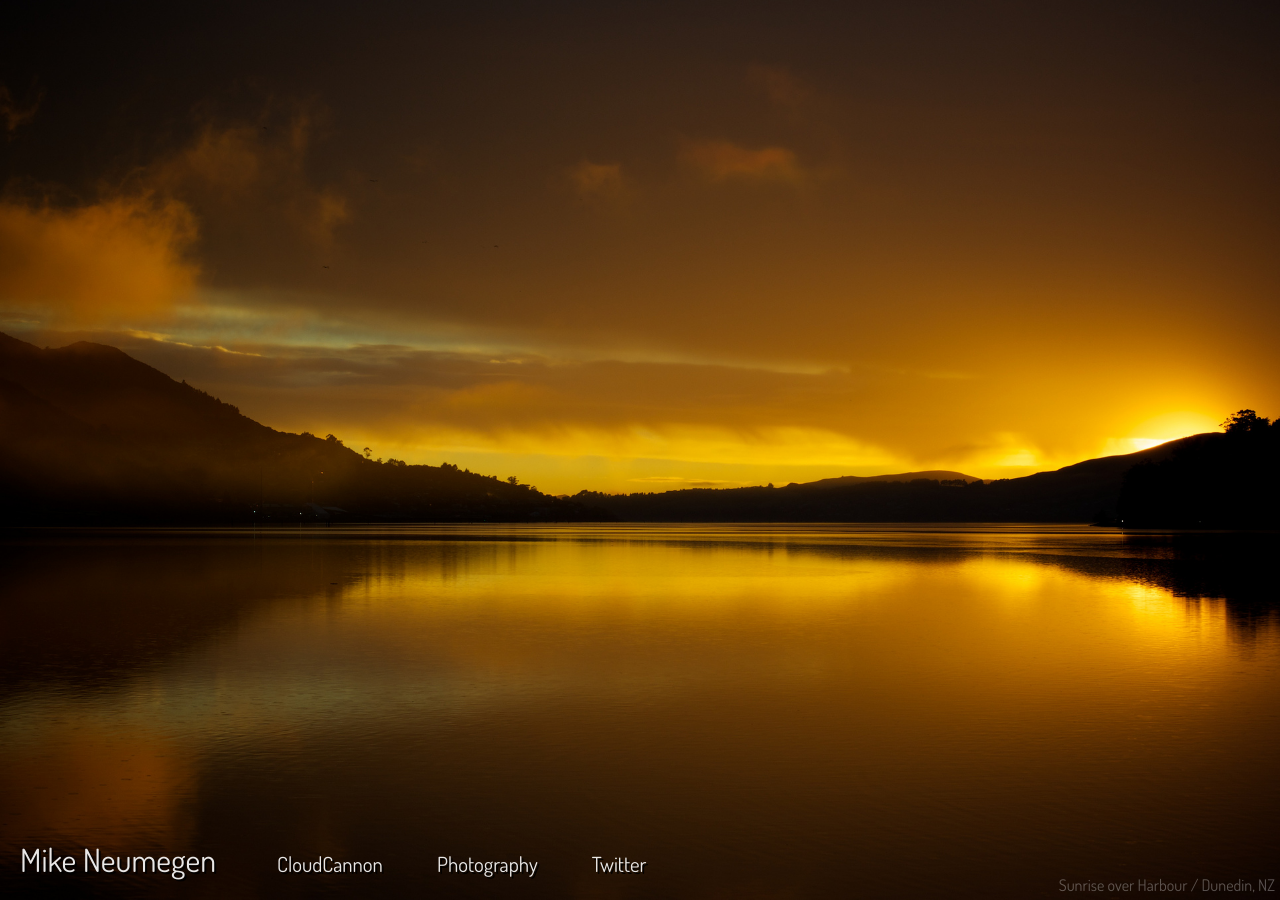
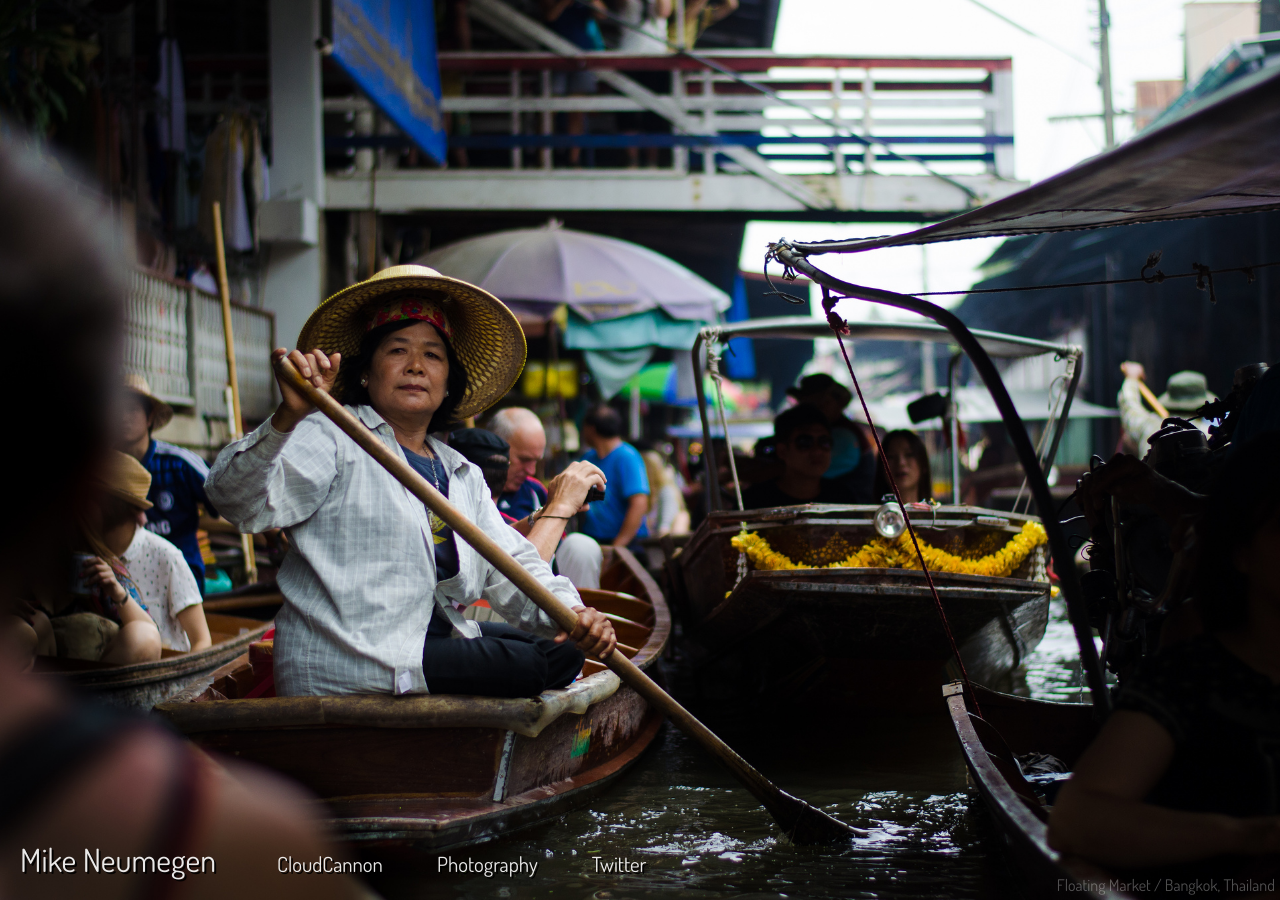
Before and after one commit to mneumegen/mikeneumegen.com, a Jekyll site: the page built from index.html, in a window 1280 px wide. Built offline with Jekyll 4.4.1, drawn with Linux system fonts in a browser that asks for light colours.

Commit message:
Updated 'index.html' via CloudCannon

```diff
--- a/index.html
+++ b/index.html
@@ -1,11 +1,11 @@
 ---
 images:
+  - image_path: /images/3.jpg
+    caption: 'Floating Market / Bangkok, Thailand'
+  - image_path: /images/2.jpg
+    caption: 'Boy popping bubble / Dunedin, NZ'
   - image_path: /images/1.jpg
     caption: 'Sunrise over Harbour / Dunedin, NZ'
-  - image_path: /images/2.jpg
-    caption: 'Boy popping bubble / Dunedin, NZ'
-  - image_path: /images/3.jpg
-    caption: 'Floating Market / Bangkok, Thailand'
   - image_path: /images/4.jpg
     caption: 'Jeremy / Sydney, Australia'
   - image_path: /images/6.jpg
@@ -28,6 +28,7 @@ layout: default
 title: Mike Neumegen
 body_class: landing-page
 ---
+
 <script src="https://ajax.googleapis.com/ajax/libs/jquery/1/jquery.js"></script>
 <script src="https://malsup.github.io/jquery.cycle2.js"></script>
 
```
